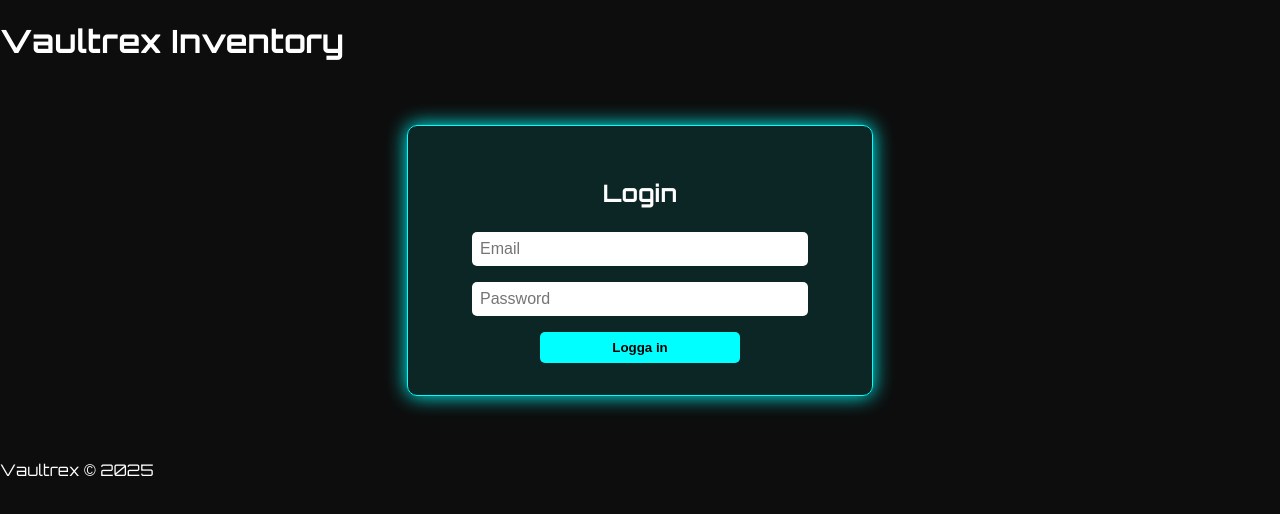
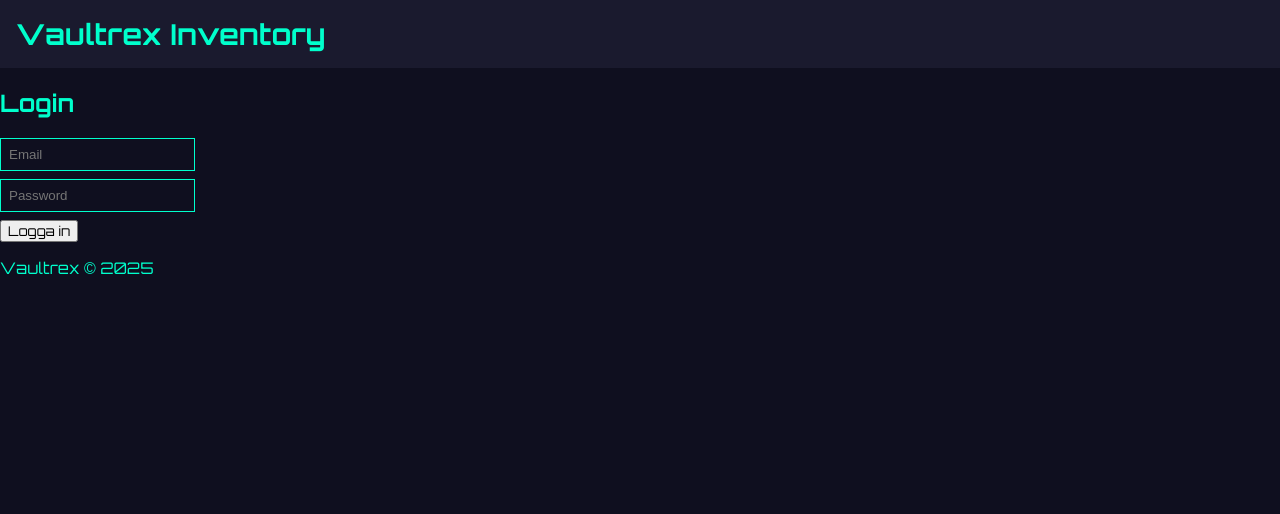
Before and after one commit to FooxxyyDev/vaultrex-frontend, a React (Vite) app: page / in a window 1280 px wide. Shown: the top 514 px of the page. Built offline with nearby package versions, Linux system fonts and the light colour scheme.

Commit message:
Update App.css

```diff
--- a/src/App.css
+++ b/src/App.css
@@ -1,144 +1,65 @@
-/* App.css - futuristisk dashboard */
-
-body, html {
+body {
   margin: 0;
-  padding: 0;
   font-family: 'Orbitron', sans-serif;
-  background-color: #0d0d0d;
-  color: #fff;
+  background-color: #0f0f1f;
+  color: #00ffcc;
 }
 
-.app header {
-  background: linear-gradient(90deg, #0ff, #0f0, #0ff);
-  padding: 1rem 2rem;
+.app-container {
+  display: flex;
+  flex-direction: column;
+  min-height: 100vh;
+}
+
+header {
+  background-color: #1a1a2e;
+  padding: 1rem;
   display: flex;
   justify-content: space-between;
   align-items: center;
-  box-shadow: 0 0 20px #0ff;
 }
 
-.app header h1 {
+header h1 {
   margin: 0;
   font-size: 1.8rem;
-  text-shadow: 0 0 5px #0ff, 0 0 10px #0f0;
 }
 
-.logout-btn {
-  background: #0ff;
-  border: none;
+nav button {
+  background-color: #0f0f1f;
+  border: 1px solid #00ffcc;
+  color: #00ffcc;
   padding: 0.5rem 1rem;
-  color: #000;
-  font-weight: bold;
+  margin-left: 0.5rem;
   cursor: pointer;
-  border-radius: 5px;
-  transition: 0.3s;
-}
-.logout-btn:hover {
-  background: #0f0;
-  box-shadow: 0 0 10px #0f0;
+  transition: 0.2s;
 }
 
-.login-panel {
-  max-width: 400px;
-  margin: 4rem auto;
-  padding: 2rem;
-  background: rgba(0, 255, 255, 0.1);
-  border: 1px solid #0ff;
-  border-radius: 10px;
-  text-align: center;
-  box-shadow: 0 0 20px #0ff;
+nav button:hover {
+  background-color: #00ffcc;
+  color: #0f0f1f;
 }
 
-.login-panel h2 {
-  margin-bottom: 1.5rem;
-}
-
-.login-panel input {
-  width: 80%;
-  margin-bottom: 1rem;
-  padding: 0.5rem;
-  border: none;
-  border-radius: 5px;
-  outline: none;
-  font-size: 1rem;
-}
-
-.login-panel button {
-  width: 50%;
-  padding: 0.5rem;
-  border: none;
-  border-radius: 5px;
-  background: #0ff;
-  color: #000;
-  font-weight: bold;
-  cursor: pointer;
-  transition: 0.3s;
-}
-
-.login-panel button:hover {
-  background: #0f0;
-  box-shadow: 0 0 10px #0f0;
-}
-
-.dashboard nav {
-  display: flex;
-  justify-content: center;
-  margin: 2rem 0 1rem 0;
-  gap: 1rem;
-}
-
-.dashboard nav button {
-  padding: 0.5rem 1rem;
-  border: none;
-  border-radius: 5px;
-  background: #0ff;
-  color: #000;
-  font-weight: bold;
-  cursor: pointer;
-  transition: 0.3s;
-}
-
-.dashboard nav button.active {
-  background: #0f0;
-  box-shadow: 0 0 15px #0f0;
-}
-
-.dashboard nav button:hover:not(.active) {
-  background: #0aa;
-  box-shadow: 0 0 10px #0aa;
+main {
+  flex: 1;
+  padding: 2rem;
 }
 
 .tab-content {
-  max-width: 800px;
-  margin: 0 auto 2rem auto;
+  background-color: #1a1a2e;
   padding: 2rem;
-  background: rgba(0, 255, 255, 0.05);
-  border-radius: 10px;
-  border: 1px solid #0ff;
-  box-shadow: 0 0 15px #0ff;
+  border-radius: 12px;
+  box-shadow: 0 0 10px #00ffcc;
 }
 
-.tab-content h2 {
-  margin-top: 0;
-  text-shadow: 0 0 5px #0ff;
+input {
+  display: block;
+  margin: 0.5rem 0;
+  padding: 0.5rem;
+  background-color: #0f0f1f;
+  border: 1px solid #00ffcc;
+  color: #00ffcc;
 }
 
-.tab-content ul {
-  list-style: none;
-  padding: 0;
+button {
+  font-family: 'Orbitron', sans-serif;
 }
-
-.tab-content li {
-  padding: 0.5rem 0;
-  border-bottom: 1px solid #0ff;
-}
-
-.tab-content li:last-child {
-  border-bottom: none;
-}
-
-.qr-scanner-container {
-  display: flex;
-  flex-direction: column;
-  align-items: center;
-}
```
